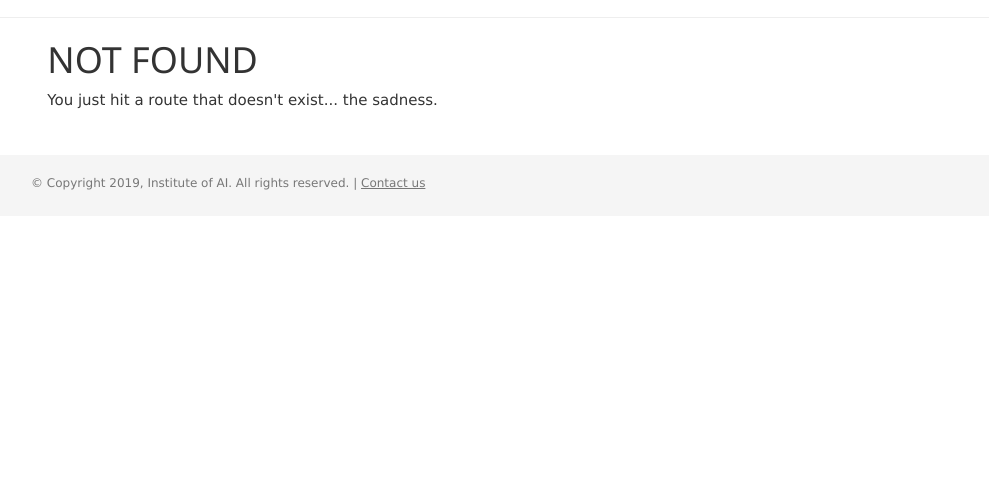
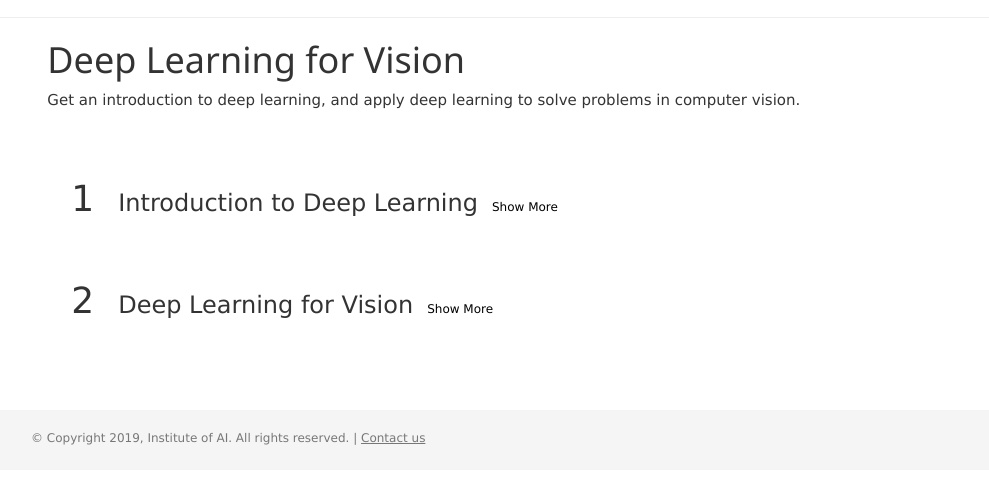
Before and after one commit to instituteofai/instituteofai.github.io, a Gatsby site: page /deep-learning-vision in a window 1280 px wide. Before the commit this address had no page. Shown: the part 102-586 px from the top of the page, without its empty margins (129-1118 px from the left). Built offline with nearby package versions, Linux system fonts and the light colour scheme; Gatsby itself is replaced by a stand-in of ours.

Commit message:
Add content for deep learning and nlp

```diff
--- /dev/null
+++ b/src/pages/deep-learning-vision.js
@@ -0,0 +1,20 @@
+import React from 'react';
+import Layout from '../components/layout';
+import SEO from '../components/seo';
+import dlvJson from './deep-learning-vision.json';
+import CourseUnit from '../components/course-unit';
+
+const BlogPage = () => (
+    <Layout>
+        <SEO title="Machine Learning" />
+        <h1>Deep Learning for Vision</h1>
+        <div>Get an introduction to deep learning, and apply deep learning to solve problems in computer vision.</div>
+        <div className="cu-cont">
+            {dlvJson.units.map((unit, idx) => {
+                return <CourseUnit key={idx} idx={idx} unit={unit} />
+            })}
+        </div>
+    </Layout>
+);
+
+export default BlogPage;
--- /dev/null
+++ b/src/pages/deep-learning-vision.json
@@ -0,0 +1,20 @@
+{
+  "units": [
+    {
+      "title": "Introduction to Deep Learning",
+      "items": [
+        "Neural network architecture",
+        "Convolutional Neural Networks (CNN)",
+        "Recurrent Neural Networks (RNN)"
+      ]
+    }, {
+      "title": "Deep Learning for Vision",
+      "items": [
+        "Data augmentation",
+        "Image classification",
+        "Object detection in images",
+        "Object detection in videos"
+      ]
+    }
+  ]
+}
--- a/src/pages/index.js
+++ b/src/pages/index.js
@@ -134,8 +134,8 @@ const IndexPage = () => (
       justifyContent: 'space-between'
     }}>
       <Link style={courseContentStyles} to="/machine-learning"><div>Machine Learning</div></Link>
-      <div style={courseContentStyles}>Deep Learning for Vision</div>
-      <div style={courseContentStyles}>Natural Language Processing</div>
+      <Link style={courseContentStyles} to="/deep-learning-vision"><div>Deep Learning for Vision</div></Link>
+      <Link style={courseContentStyles} to="/natural-language-processing"><div>Natural Language Processing</div></Link>
     </div>
     <div style={{
       margin: '48px 0',
```
Also changed, not shown: src/pages/natural-language-processing.js (added, +20 -0 lines), src/pages/natural-language-processing.json (added, +13 -0 lines).
